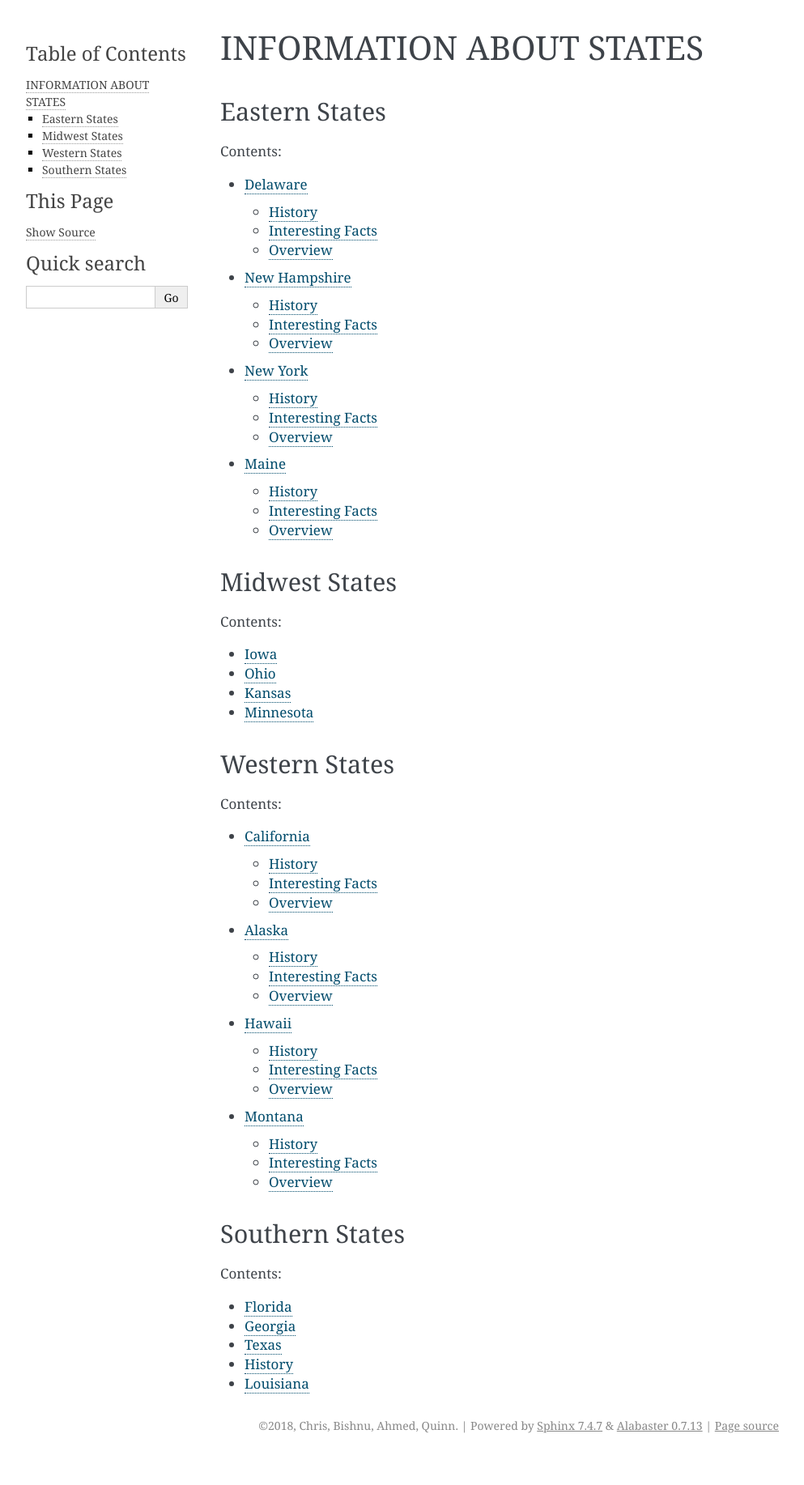
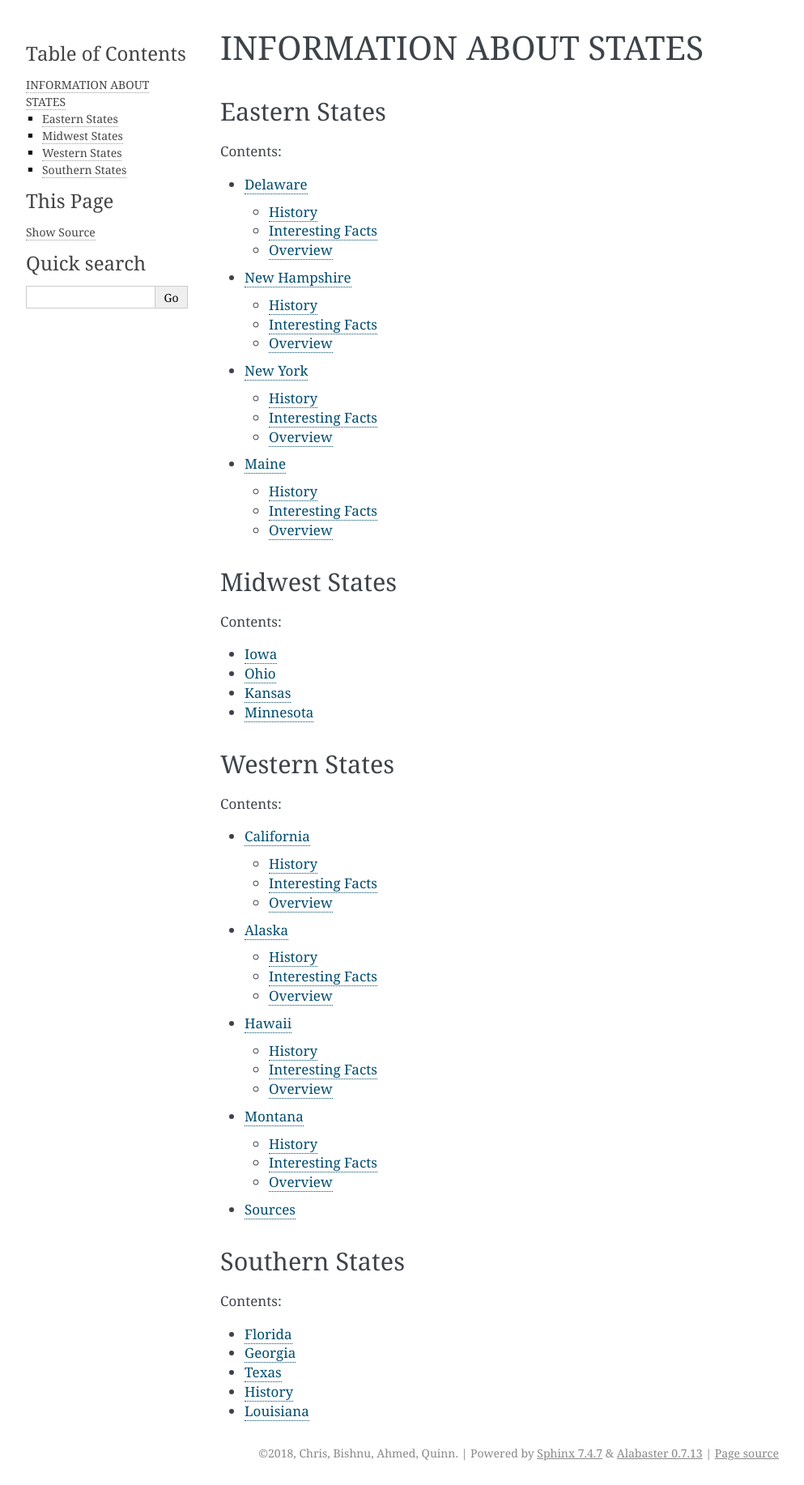
Before and after one commit to cjshima2022/info-us-state, a Sphinx documentation site: the page built from source/index.rst, in a window 1280 px wide. Shown: the whole page at 81% size, without its empty margins (148-1141 px from the left). Built offline with Sphinx 7.4.7, drawn with Linux system fonts in a browser that asks for light colours; before the commit the page ends 1800 px from its top, so only the background shows below that.

Commit message:
citations added

```diff
--- a/source/index.rst
+++ b/source/index.rst
@@ -34,6 +34,7 @@ Western States
    western_states/alaska/alaska
    western_states/hawaii/hawaii
    western_states/montana/montana
+   western_states/sources/citations
 
 Southern States
 ---------------
```
Also changed, not shown: source/western_states/sources/citations.rst (line endings or trailing spaces).
